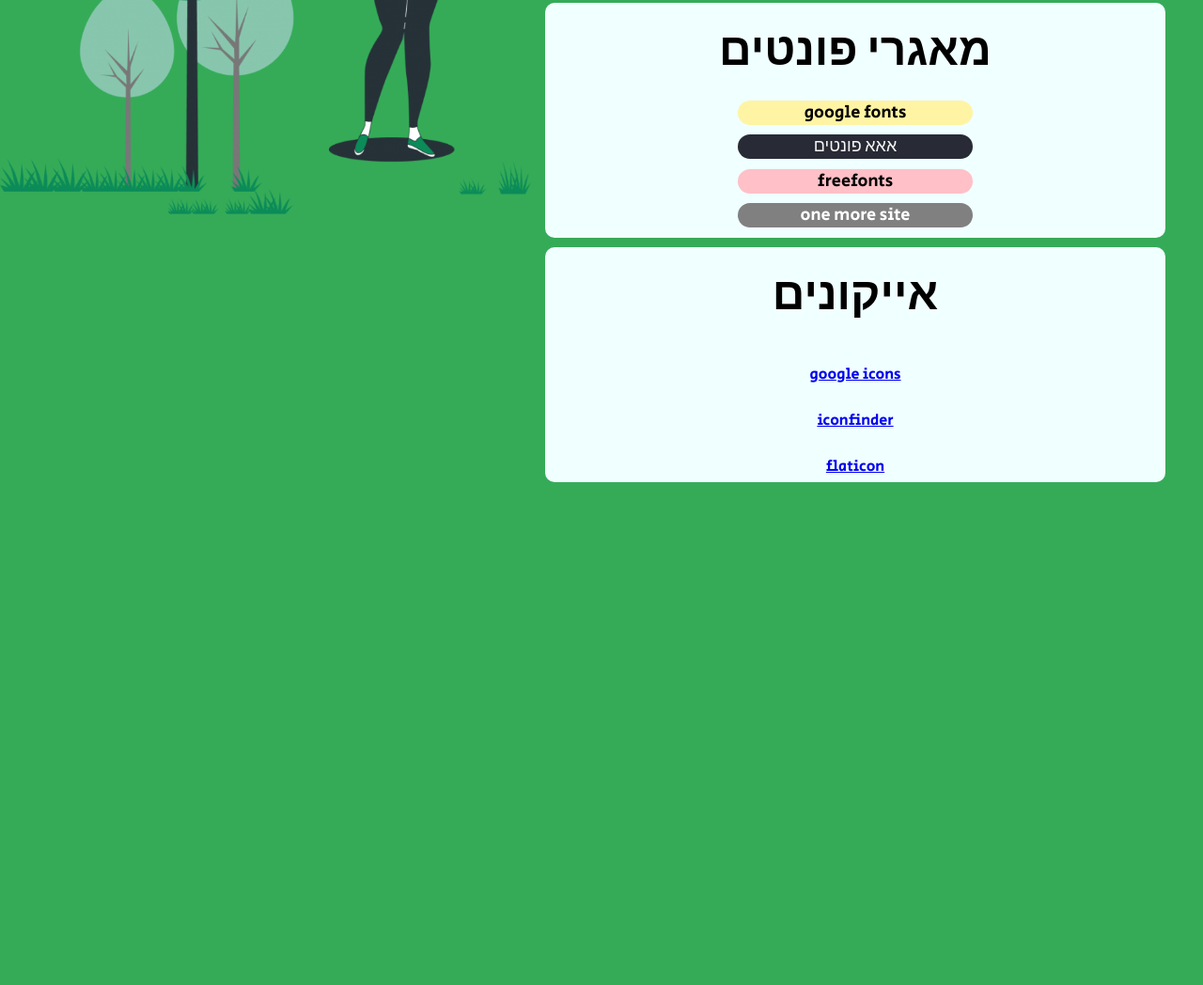
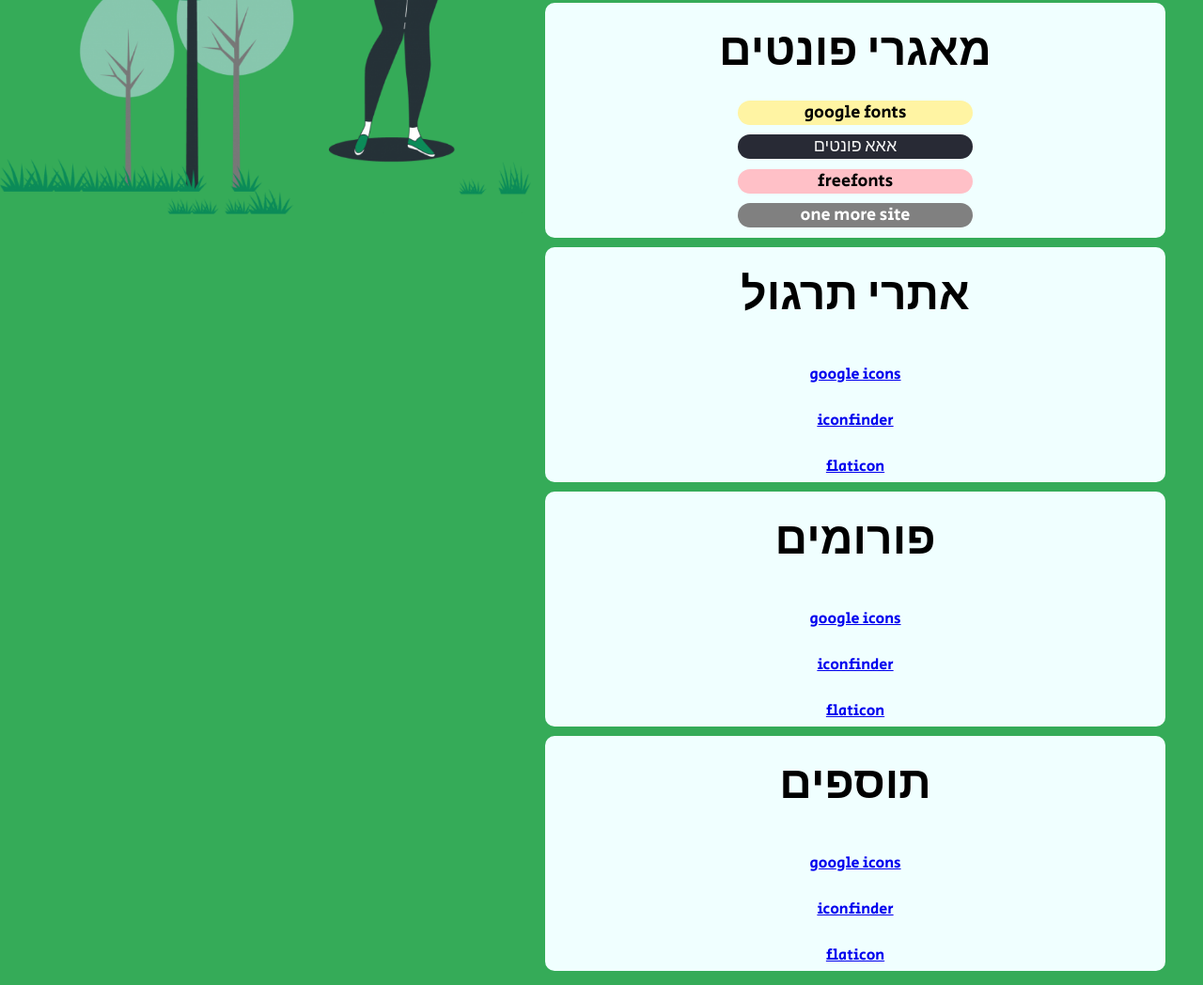
Before and after one commit to galmizzz/she-collect, a plain HTML site: page index.html in a window 1280 px wide. Shown: the part 786-1834 px from the top of the page at 94% size. Before the commit the page ends 1314 px from the top, so only its background shows below. Drawn offline with Linux system fonts and the light colour scheme.

Commit message:
adding more sections and larger font size to mobile sidebar

```diff
--- a/index.html
+++ b/index.html
@@ -16,7 +16,7 @@
                     <li><a href="#pic-pool"> |  מאגרי תמונות</a></li>
                     <li><a href="#fonts-pool">|  מאגרי פונטים</a></li>
                     <li><a href="#icons">|  אייקונים</a></li>
-                    <li><a href="#exercise-sites">  |  אתרים לתרגול</a></li>
+                    <li><a href="#exercise-sites">  |  אתרי תרגול</a></li>
                     <li><a href="#forum"> |  פורומים</a></li>
                     <li><a href="#plug-in">|  תוספים </a></li>
                     <li><a href="#other-tools">|  כלים נוספים </a></li>
@@ -55,11 +55,29 @@
 
 
             <div class="sites">
-                <h2>אייקונים</h2>
+                <h2>אתרי תרגול</h2>
                 <a href="https://fonts.google.com/icons" target=”blank”>google icons</a>
                 <a href="https://www.iconfinder.com/" target=”blank”>iconfinder</a>
                 <a href="https://www.flaticon.com/" target=”blank”>flaticon</a>
             </div>
+
+            <div class="sites">
+                <h2>פורומים</h2>
+                <a href="https://fonts.google.com/icons" target=”blank”>google icons</a>
+                <a href="https://www.iconfinder.com/" target=”blank”>iconfinder</a>
+                <a href="https://www.flaticon.com/" target=”blank”>flaticon</a>
+            </div>
+
+            <div class="sites">
+                <h2>תוספים</h2>
+                <a href="https://fonts.google.com/icons" target=”blank”>google icons</a>
+                <a href="https://www.iconfinder.com/" target=”blank”>iconfinder</a>
+                <a href="https://www.flaticon.com/" target=”blank”>flaticon</a>
+            </div>
+
+
+
+
         </section>
 
         <footer>
--- a/style.css
+++ b/style.css
@@ -69,7 +69,7 @@
 }
 
 ul.topnav-left li a:hover {
-    background-color: burlywood;
+    background-color: lightcyan;
     font-style: oblique;
 }
 
@@ -193,6 +193,7 @@
 
     ul.topnav-left li.dropdownIcon a{
         font-size: 45px;
+        margin-right: 0.5em;
     }
 
 
@@ -211,6 +212,7 @@
 
     ul.topnav-left.responsive{
         position: relative;
+        transition: 0.5s;
     }
 
     ul.topnav-left.responsive li {
@@ -227,8 +229,8 @@
     ul.topnav-left.responsive li a {
         display: block;
         text-align: right;
-        padding: 2px;
-        font-size: 14px;
+        padding: 4px;
+        font-size: 21px;
     }
 
    section {
@@ -249,7 +251,6 @@
         display: inline;
    }
 
-
    .bg-img img {
        width: 350px;
        height: 250px;
```
